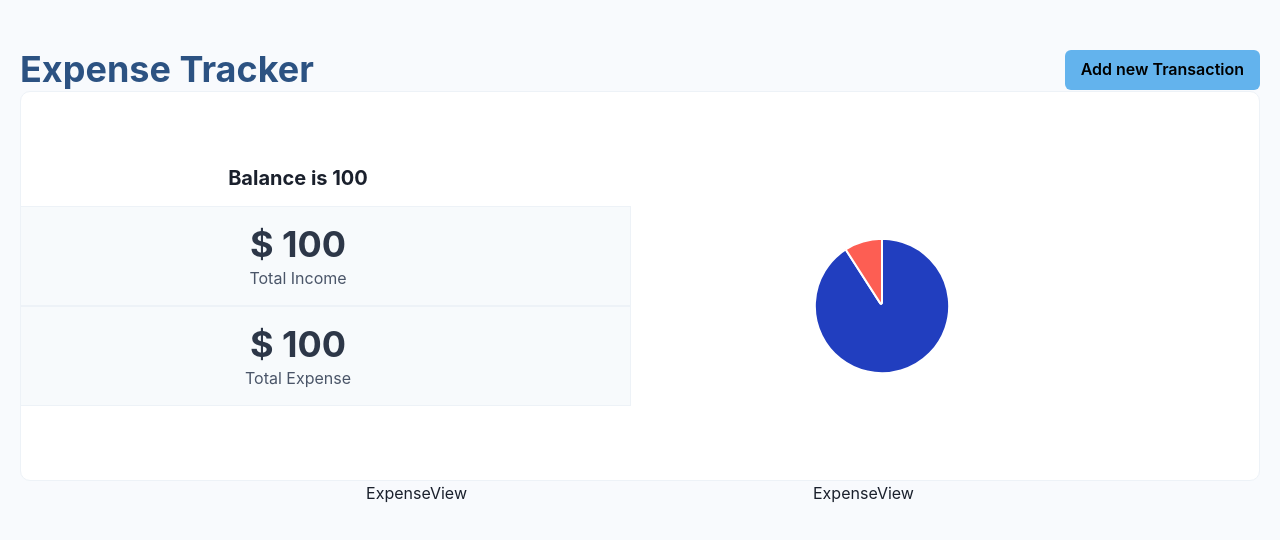
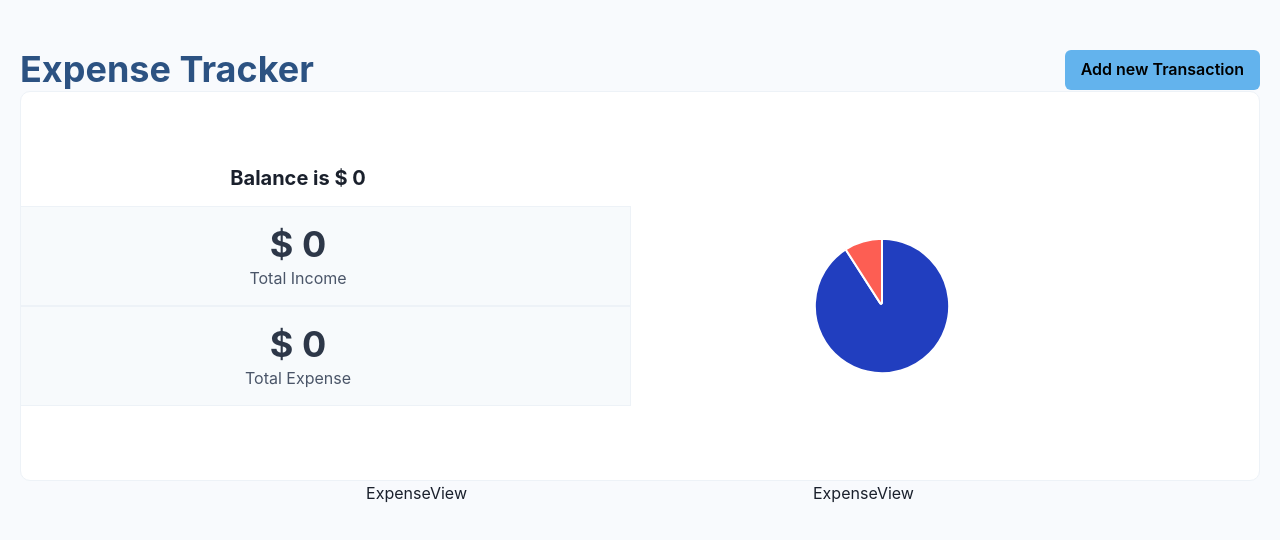
Before and after one commit to akshatsinghania/expense-tracker-app, a React (Create React App) app in the folder my-app/: page / in a window 1280 px wide. Shown: the top 540 px of the page. Built offline with nearby package versions, Linux system fonts and the light colour scheme.

Commit message:
added the balance calculation feature

```diff
--- a/my-app/src/components/main/index.jsx
+++ b/my-app/src/components/main/index.jsx
@@ -14,7 +14,20 @@ export default function Main() {
     setTotalIncome,
   } = useContext(GlobalContext);
 
-  useEffect(() => {}, []);
+  useEffect(() => {
+    let income = 0;
+    let expense = 0;
+
+    allTransactions.forEach((item) => {
+      if (item.type == "income") {
+        income = income + parseFloat(item.amount);
+      } else {
+        expense = expense + parseFloat(item.amount);
+      }
+    });
+    setTotalExpense(expense);
+    setTotalIncome(income);
+  }, [allTransactions]);
 
   return (
     <Flex textAlign={"center"} flexDirection={"column"} pr={"5"} pl={"5"}>
@@ -31,7 +44,12 @@ export default function Main() {
           </Button>
         </Flex>
       </Flex>
-      <Summary isOpen={isOpen} onClose={onClose} />
+      <Summary
+        totalExpense={totalExpense}
+        totalIncome={totalIncome}
+        isOpen={isOpen}
+        onClose={onClose}
+      />
       <Flex
         w="full"
         alignItems={"flex-start"}
--- a/my-app/src/components/summary/index.jsx
+++ b/my-app/src/components/summary/index.jsx
@@ -2,7 +2,12 @@ import { Box, Flex, Heading, Text } from "@chakra-ui/react";
 import TransactionForm from "../add-transaction";
 import TransactionChartSummary from "../../chart";
 
-export default function Summary({ onClose, isOpen }) {
+export default function Summary({
+  onClose,
+  isOpen,
+  totalExpense,
+  totalIncome,
+}) {
   return (
     <Box
       p="6"
@@ -35,7 +40,7 @@ export default function Summary({ onClose, isOpen }) {
           mr={"2"}
         >
           <Heading size={"md"} mb={"4"} color={"grey.600"}>
-            Balance is 100
+            Balance is $ {totalIncome - totalExpense}
           </Heading>
           <Flex
             justifyContent={"space-evenly"}
@@ -47,7 +52,7 @@ export default function Summary({ onClose, isOpen }) {
             borderColor={"gray.100"}
           >
             <Flex flexDirection={"column"}>
-              <Heading color={"gray.700"}>$ 100</Heading>
+              <Heading color={"gray.700"}>$ {totalIncome}</Heading>
               <Text color={"gray.600"}>Total Income</Text>
             </Flex>
           </Flex>
@@ -62,7 +67,7 @@ export default function Summary({ onClose, isOpen }) {
             borderColor={"gray.100"}
           >
             <Flex flexDirection={"column"}>
-              <Heading color={"gray.700"}>$ 100</Heading>
+              <Heading color={"gray.700"}>$ {totalExpense}</Heading>
               <Text color={"gray.600"}>Total Expense</Text>
             </Flex>
           </Flex>
```
